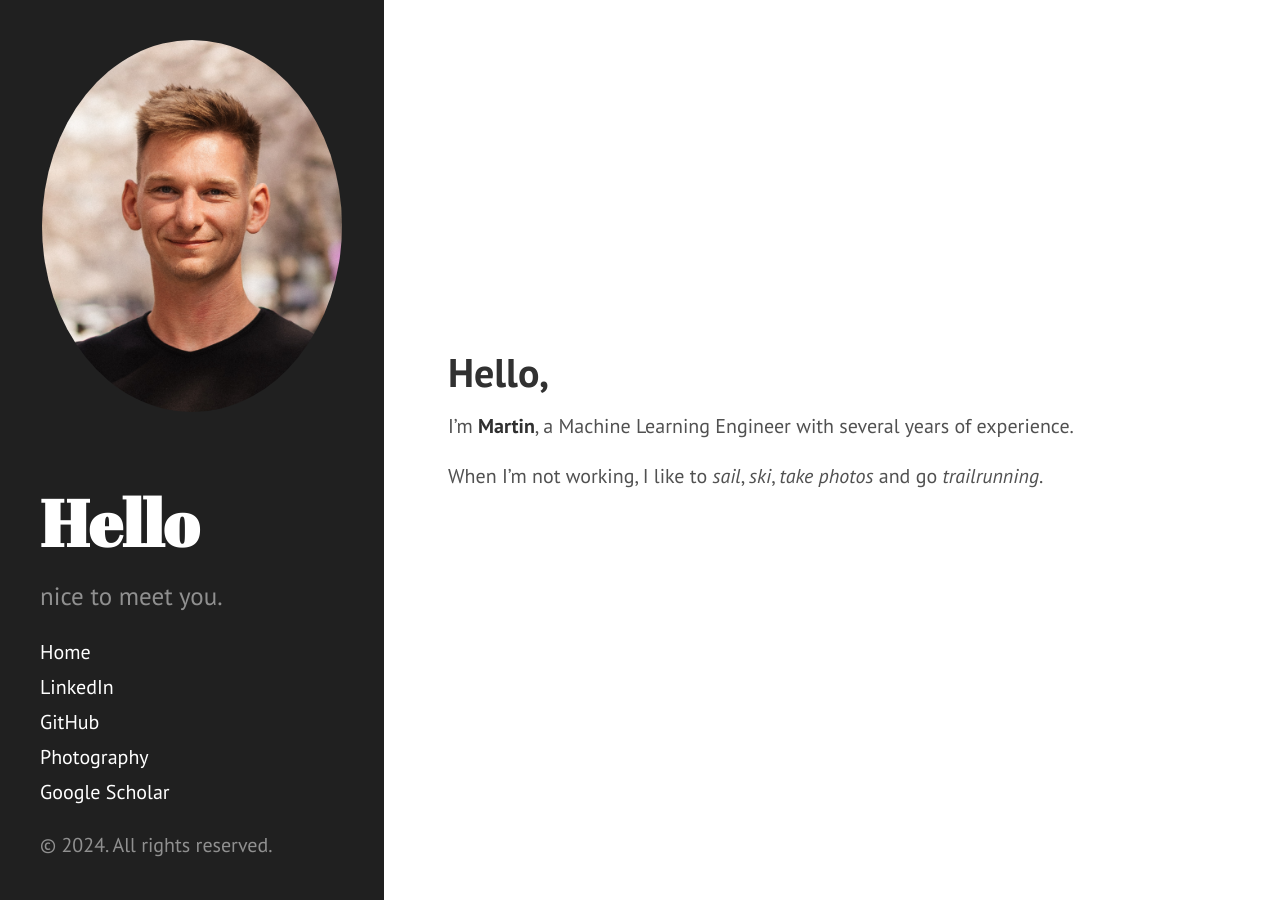
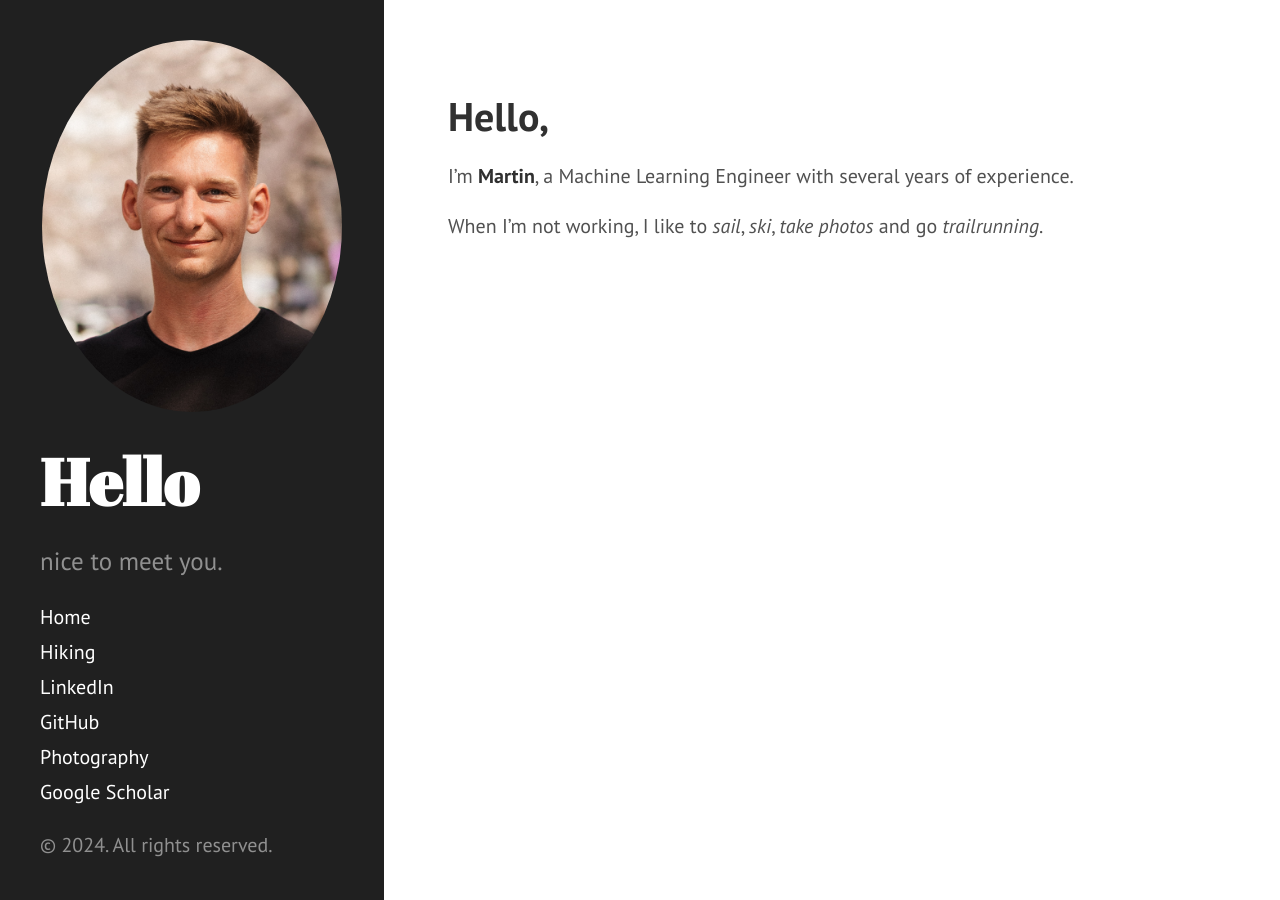
Before and after one commit to martinzellner/zellner.dev, a Jekyll site: the page built from index.markdown, in a window 1280 px wide. Built offline with Jekyll 4.4.1, drawn with Linux system fonts in a browser that asks for light colours; our own code applies the rules of GitHub Pages for plain Markdown files.

Commit message:
feat: add hiking section and improve image layout in posts

```diff
--- a/_config.yml
+++ b/_config.yml
@@ -2,6 +2,7 @@
 description: "nice to meet you."
 url: "https://zellner.dev"
 profile_image: "/assets/images/me.jpg"
+baseurl: "/"
 
 author:
   name:           'Martin Zellner'
@@ -10,6 +11,10 @@
 hyde:
   theme: dark
   sidebar_position: left
+
+pages:
+  - title: "Hiking"
+    url: "hiking.html"
 
 sidebar_links:
   - title: "LinkedIn"
--- a/assets/css/style.css
+++ b/assets/css/style.css
@@ -8,7 +8,7 @@
 }
 
 h1 {
-    margin-bottom: 0.7rem;
+    margin-bottom: 1rem;
 }
 
 .sidebar-image img {
@@ -24,5 +24,25 @@
 .content {
     padding: 5%;
     margin-left: 30%;
-    margin-top: 20%;
+    margin-right: 5%;
+    max-width: 48rem;
 }
+
+.content img {
+    border-radius: 10px;
+    margin-bottom: 0.2rem;
+    max-width: 100%;
+    display: block;
+    margin-left: auto;
+    margin-right: auto;
+    /* max-height should be text width */
+    max-height: 48rem;
+    object-fit: scale-down;
+
+}
+
+.content img + em {
+    font-size: 0.8rem;
+    display: block;
+    text-align: center;
+}
```
Also changed, not shown: hiking.markdown (added, +15 -0 lines).
